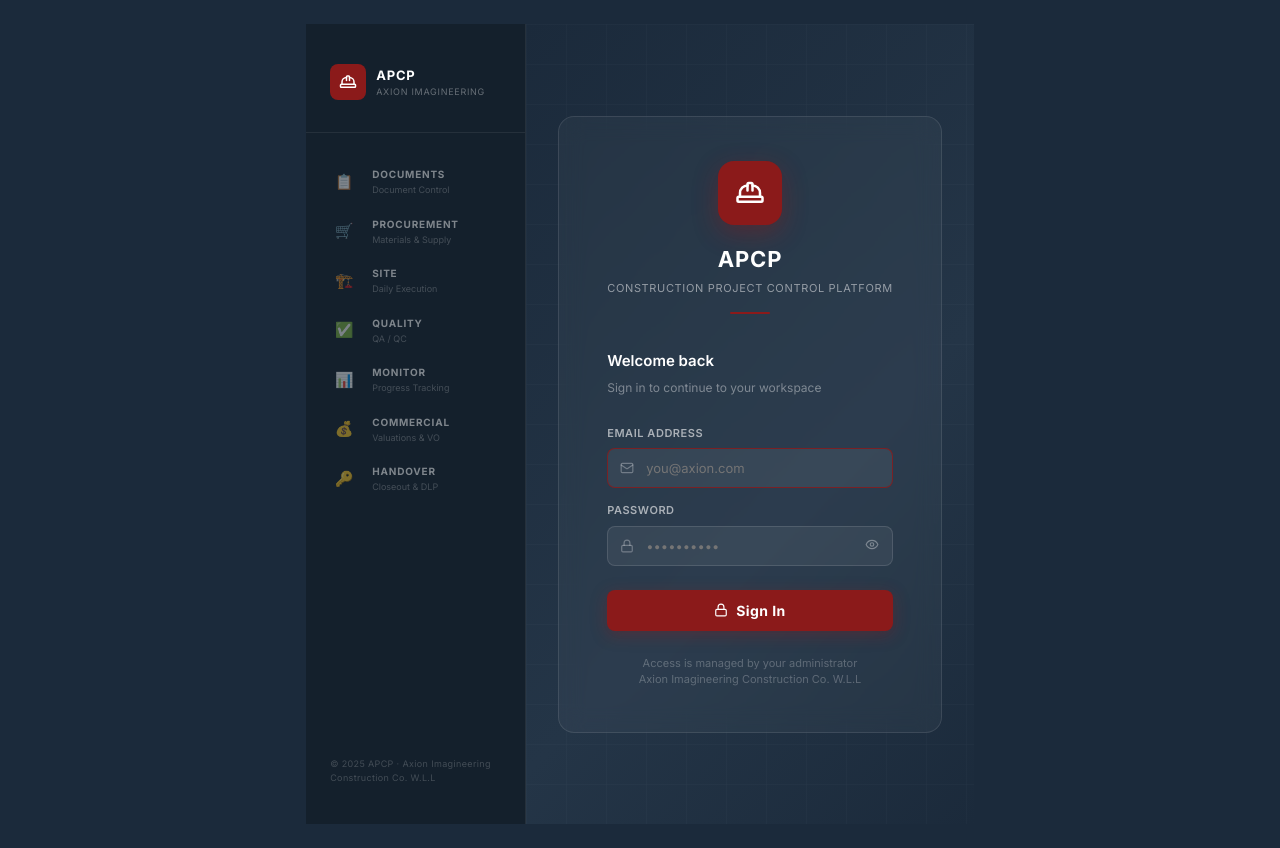
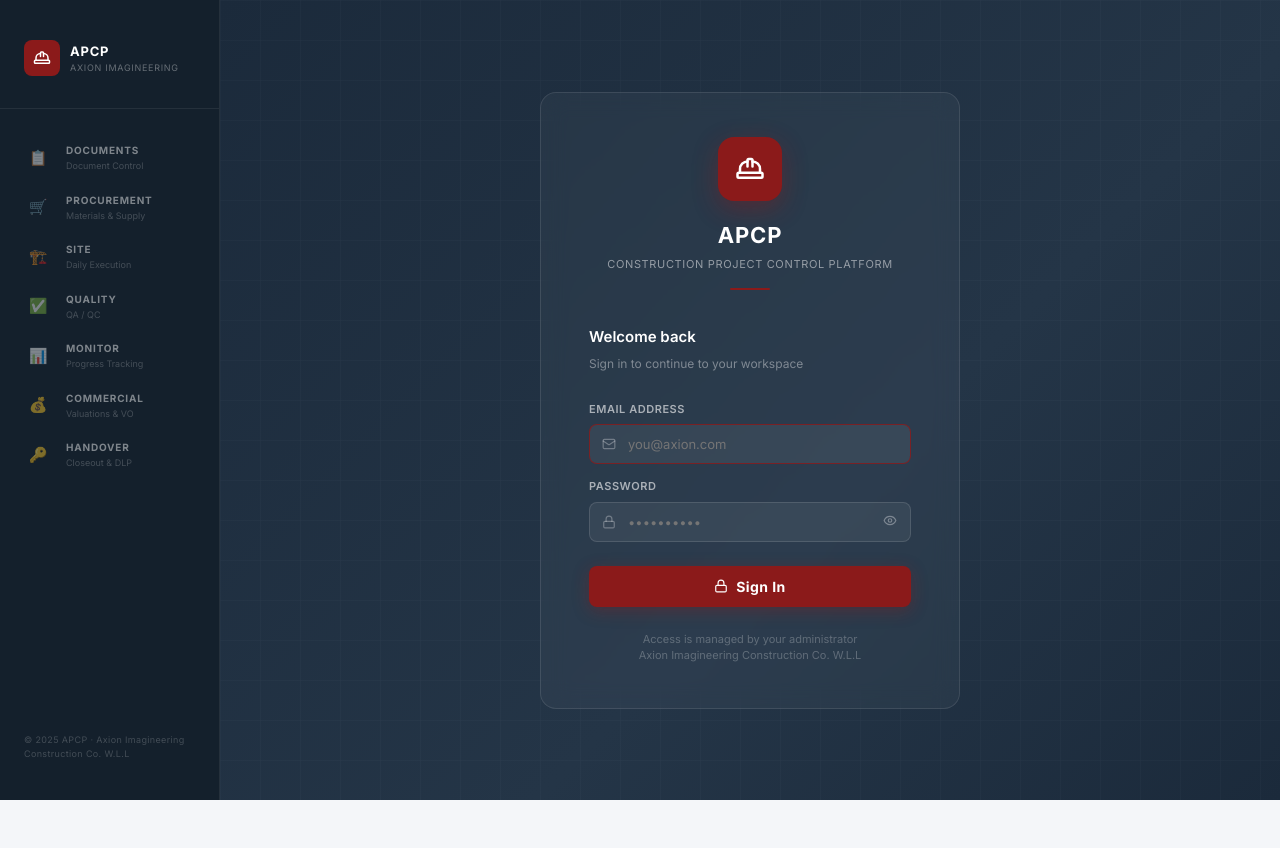
Before and after one commit to Equelinor/apcp, a React (Vite) app: page /login in a window 1280 px wide. After the commit the page ends 800 px from the top, so only its background shows below. Built offline with nearby package versions, Linux system fonts and the light colour scheme; no server answers; the database is empty.

Commit message:
rebrand: steel navy + deep red, new login page

```diff
--- a/src/layouts/AuthLayout.jsx
+++ b/src/layouts/AuthLayout.jsx
@@ -1,14 +1,4 @@
+// Login page owns its own full-screen layout — no wrapper needed
 export default function AuthLayout({ children }) {
-  return (
-    <div style={{
-      minHeight: '100vh',
-      background: 'var(--brand-primary)',
-      display: 'flex',
-      alignItems: 'center',
-      justifyContent: 'center',
-      padding: '24px'
-    }}>
-      {children}
-    </div>
-  )
+  return <>{children}</>
 }
```
